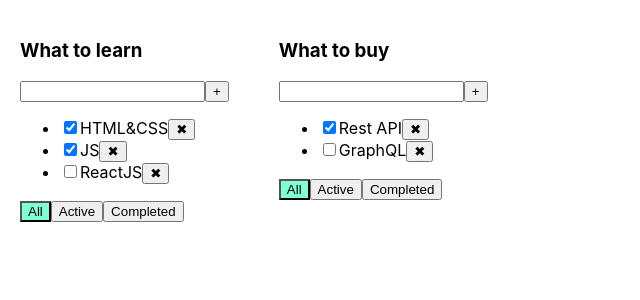
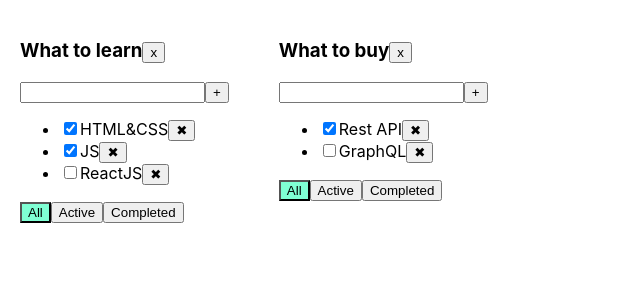
Before and after one commit to Mulwor/ToDoList, a React (Create React App) app: page / in a window 1280 px wide. Shown: the top 300 px of the page, without its empty margins (0-640 px from the left). Built offline with nearby package versions, Linux system fonts and the light colour scheme.

Commit message:
feat: function for delete todoListTitle

```diff
--- a/src/App.tsx
+++ b/src/App.tsx
@@ -70,6 +70,14 @@ function App() {
         }
     }
 
+    // Для удаления тудушек
+    function removeTodoList(id: string) {
+        setTodolists(todolists.filter(todolist => todolist.id !== id))
+        delete tasks[id]
+        setTasks({...tasks})
+    }
+
+
     return (
         <div className='App'>
             {
@@ -95,6 +103,7 @@ function App() {
                                      changeFilter={changeFilter}
                                      changeTaskStatus = {changeTaskStatus}
                                      filter = {todolist.filter}
+                                     removeTodoList = {removeTodoList}
                     />
 
                 })
--- a/src/components/TodoList.tsx
+++ b/src/components/TodoList.tsx
@@ -18,6 +18,7 @@ type PropsType = {
     changeFilter:  (todolistID: string, value: FilterValuesType) => void
     addTask: (todolistID: string, title: string) => void
     changeTaskStatus:(todolistID: string, id: string, isDone: boolean) => void
+    removeTodoList: (id: string) => void
 }
 
 
@@ -48,10 +49,14 @@ function TodoList(props: PropsType) {
     const onAllClickHandler = () => props.changeFilter(props.id,'all')
     const onActiveClickHandler = () => props.changeFilter(props.id,'active')
     const onCompleteClickHandler = () => props.changeFilter(props.id,'completed')
+    const onDelete = () => props.removeTodoList(props.todolistID)
 
     return (
         <div>
-            <h3>{props.title}</h3>
+            <h3>
+                {props.title}
+                <button onClick={ onDelete }> x </button>
+            </h3>
                 <div>
                     <input value = {title}
                            onChange={ onChangeHandler }
```
